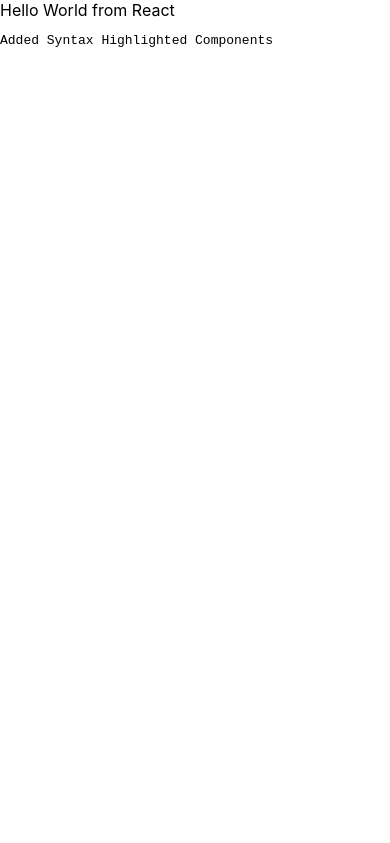
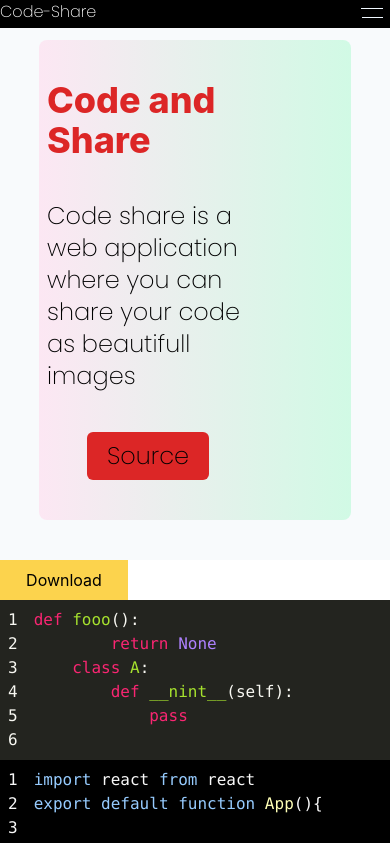
Before and after one commit to Lakshmanshankar/code-share, a React (Create React App) app: page / in a window 390 px wide. Shown: the top 843 px of the page. Built offline with nearby package versions, Linux system fonts and the light colour scheme.

Commit message:
image-conversion

```diff
--- /dev/null
+++ b/postcss.config.js
@@ -0,0 +1,6 @@
+module.exports = {
+  plugins: {
+    tailwindcss: {},
+    autoprefixer: {},
+  },
+}
--- a/src/App.js
+++ b/src/App.js
@@ -1,10 +1,14 @@
 import React from "react";
+import NavBar from "./Components/NavBar";
 import Highlighter from "./Components/Highlighter";
+import Main from "./Components/Main";
 function App() {
   return (
-    <div className="App">
-      Hello World from React
+    <div>
+      <NavBar/>
+      <Main/>
       <Highlighter/>
+      <Main/>
     </div>
   );
 }
--- /dev/null
+++ b/src/Assets/css/menu.css
@@ -0,0 +1,77 @@
+.container{
+    width: 32px;
+    /* background-color: rgb(0, 0, 0); */
+    padding-right: 3px;
+}
+.line01{
+    transition: .23s;
+    width: 75%;
+    margin-left: 10%;
+    margin-right: 10%;
+    margin-top: -5%;
+    height: 1px;
+    background-color: aliceblue;
+}
+
+.line03{
+    transition: 0.23s;
+    margin-top: 29%;
+    margin-left: 12.5%;
+    margin-right: 8%;
+    width: 75%;
+    height: 1px;
+    background-color: aliceblue;
+}
+.line01-anim{
+    transition: 0.4s;
+    transform-origin: 100%;
+    margin-left: 0%;
+
+    transform: rotate(-45deg);
+    animation: rotateleft .5s ease;
+}
+.line03-anim{
+    transition: 0.4s;
+    transform-origin: 50%;
+    margin-bottom: 10%;
+    margin-left: 10%;
+    animation: rotateRight .5s ease;
+    transform: rotate(45deg);
+}
+@keyframes rotateRight {
+    0%{
+        transform: rotate(0deg);
+    }
+    100%{
+    transform: rotate(45deg);
+    }
+}
+@keyframes rotateleft {
+    0%{
+
+        transform: rotate(0deg);
+    }
+    100%{
+        transform: rotate(-45deg);
+    }
+}
+.slideIn{
+    transform: translateX(0%);
+    animation: slideIn 1.25s ease;
+}
+.slideOut{
+    transition: 0.4s;
+    opacity: 0;
+    animation: slideOut 1.25s ease;
+}
+@keyframes slideIn {
+    0%{
+        opacity: 0;
+        transform: translateY(0%);
+    }
+}
+@keyframes slideOut {
+    0%{
+        opacity: 1;
+    }
+}
--- /dev/null
+++ b/src/Components/Compoent.jsx
@@ -0,0 +1,46 @@
+import SyntaxHighlighter from 'react-syntax-highlighter';
+// import { nnfxDark } from 'react-syntax-highlighter/dist/esm/styles/hljs';
+import { irBlack } from 'react-syntax-highlighter/dist/cjs/styles/hljs';
+import monokaiSublime from 'react-syntax-highlighter/dist/cjs/styles/hljs/monokai-sublime';
+const Component = () => {
+  const codeString = `import react from react \nexport default function App(){\n
+    return
+    <>
+    hello world from react
+    <>
+    }\n`
+
+    const pycode=`def fooo():
+        return None
+    class A:
+        def __nint__(self):
+            pass
+`
+
+    const dockerfile=`
+    RUN ubuntu:latest
+    WORKDIR . .
+    CMD ['echo','hello']
+
+    `
+  return (
+    <>
+    <SyntaxHighlighter language="python" style={monokaiSublime} showLineNumbers={true} wrapLines={true}>
+      {pycode}
+    </SyntaxHighlighter>
+    <SyntaxHighlighter language='javascript' style={irBlack} showLineNumbers={true} wrapLongLines={true}>
+    {codeString}
+    </SyntaxHighlighter>
+
+    <SyntaxHighlighter language='dockerfile' style={irBlack} showLineNumbers={true} wrapLongLines={true}>
+    {dockerfile}
+    </SyntaxHighlighter>
+    </>
+
+
+  );
+};
+export default Component;
+
+//Reference links
+//https://react-syntax-highlighter.github.io/react-syntax-highlighter/AVAILABLE_STYLES_HLJS.html#available-stylesheet-props
--- a/src/Components/Highlighter.jsx
+++ b/src/Components/Highlighter.jsx
@@ -1,13 +1,19 @@
 import React, { Component } from 'react'
-
+import Compoent from './Compoent'
+import html2canvas from 'html2canvas'
 export default class Highlighter extends Component {
-
+  async handleDownload(e){
+  const idV=document.getElementById('Printable')
+   var response=await html2canvas(idV);
+   document.body.append(response)
+  }
   render() {
     return (
       <div>
-        <pre>
-            Added Syntax Highlighted Components
-        </pre>
+            <button className=' w-32 h-10 bg-amber-300' onClick={this.handleDownload}>Download</button>
+        <div className="printable" id='Printable'>
+        <Compoent/>
+        </div>
       </div>
     )
   }
--- /dev/null
+++ b/src/Components/Main.jsx
@@ -0,0 +1,32 @@
+import React from 'react'
+import SyntaxHighlighter from 'react-syntax-highlighter';
+import { irBlack } from 'react-syntax-highlighter/dist/esm/styles/hljs'
+export default function Main() {
+    const python=`
+   def callAll(a):
+      print("Your code will appear here")
+    callAll(a)
+    `
+  return (
+    <div>
+      <main className="w-full py-10 bg-slate-50 flex justify-center items-center">
+        <section className=' w-4/5 py-5 bg-gradient-to-r from-pink-100 to-emerald-100 text-2xl px-2 rounded-lg sm:h-4/6'>
+            <div className=" w-8/12">
+            <div className="header text-4xl text-red-600 font-extrabold py-5">Code and Share</div>
+            <div className=" font-poppins py-5 sm:w-4/5">
+               Code share is a web application where you can share your code as beautifull images
+            </div>
+            <div className="plate py-5">
+                <button className='px-5 bg-red-600 font-poppins ml-10 py-2 rounded-md hover:transition-all hover:bg-pink-600 hover:text-slate-50'>Source</button>
+            </div>
+            </div>
+            <div className="hidden sm:flex sm:float-right sm:w-8/12 sm:ml-72 ">
+            <SyntaxHighlighter language='python' style={irBlack} showLineNumbers={true} wrapLongLines={true} className="rounded-xl">
+            {python}
+            </SyntaxHighlighter>
+            </div>
+        </section>
+      </main>
+    </div>
+  )
+}
--- /dev/null
+++ b/src/Components/Menu.jsx
@@ -0,0 +1,40 @@
+import React, { Component } from 'react'
+import "../Assets/css/menu.css"
+
+export default class Menu extends Component {
+    constructor(){
+        super()
+        this.lineOne=React.createRef();
+        this.lineThree=React.createRef();
+        this.state={
+            isVisbile:false
+        }
+    }
+    handleClick(){
+        var One=this.lineOne.current;
+        var Two=this.lineThree.current;
+        var slider=document.getElementById('sliderIn')
+        if (!this.state.isVisbile) {
+            One.classList.add("line01-anim")
+            Two.classList.add("line03-anim")
+            slider.classList.remove('slideOut')
+            slider.classList.add('slideIn')
+            this.setState({isVisbile:true})
+        } else {
+            slider.classList.add('slideOut')
+            One.classList.remove("line01-anim")
+            Two.classList.remove("line03-anim")
+            this.setState({isVisbile:false})
+        }
+    }
+  render() {
+    return (
+      <div>
+        <button className="container h-7" onClick={this.handleClick.bind(this)}>
+            <div className="line line01" ref={this.lineOne}></div>
+            <div className="line line03" ref={this.lineThree}></div>
+        </button>
+      </div>
+    )
+  }
+}
--- /dev/null
+++ b/src/Components/NavBar.jsx
@@ -0,0 +1,18 @@
+import React from 'react'
+import Menu from './Menu'
+export default function NavBar() {
+  return (
+    <div>
+        <div className="w-full bg-black h-7 fixed flex flex-row justify-between">
+            <div className="text-white font-poppins">Code-Share</div>
+            <ul className="sm:flex sm:flex-row sm:w-1/4 sm:h-7 text-white sm:justify-between font-poppins left-0 sm:relative absolute bg-black sm:bg-transparent px-4 rounded-lg py-3 sm:py-0 mt-7 sm:mt-0 grid place-content-center w-2/5 slideOut" id='sliderIn'>
+                <li className='block hover:font-extrabold hover:cursor-pointer px-4 py-2 sm:py-0'>Home</li>
+                <li className='block hover:font-extrabold hover:cursor-pointer px-4 py-2 sm:py-0'>Code</li>
+                <li className='block hover:font-extrabold hover:cursor-pointer px-4 py-2 sm:py-0'>about</li>
+            </ul>
+            <div className="right"><div className=" sm:hidden"><Menu/></div></div>
+        </div>
+
+    </div>
+  )
+}
--- a/src/index.css
+++ b/src/index.css
@@ -1,3 +1,7 @@
+@import url('https://fonts.googleapis.com/css2?family=Merriweather:wght@900&family=Noto+Serif:wght@700&family=Poppins:wght@200&display=swap');
+@tailwind base;
+@tailwind components;
+@tailwind utilities;
 body {
   margin: 0;
   font-family: -apple-system, BlinkMacSystemFont, 'Segoe UI', 'Roboto', 'Oxygen',
@@ -10,4 +14,5 @@
 code {
   font-family: source-code-pro, Menlo, Monaco, Consolas, 'Courier New',
     monospace;
+
 }
--- /dev/null
+++ b/tailwind.config.js
@@ -0,0 +1,13 @@
+/** @type {import('tailwindcss').Config} */
+module.exports = {
+  content: [
+    "./src/**/*.{js,jsx,ts,tsx}",
+  ],
+  theme: {
+    fontFamily:{
+      'poppins':['Poppins', 'sans-serif']
+    },
+    extend: {},
+  },
+  plugins: [],
+}
```
Also changed, not shown: package.json (+9 -3 lines), 1 other file (tests, documents, lock files or other folders).
